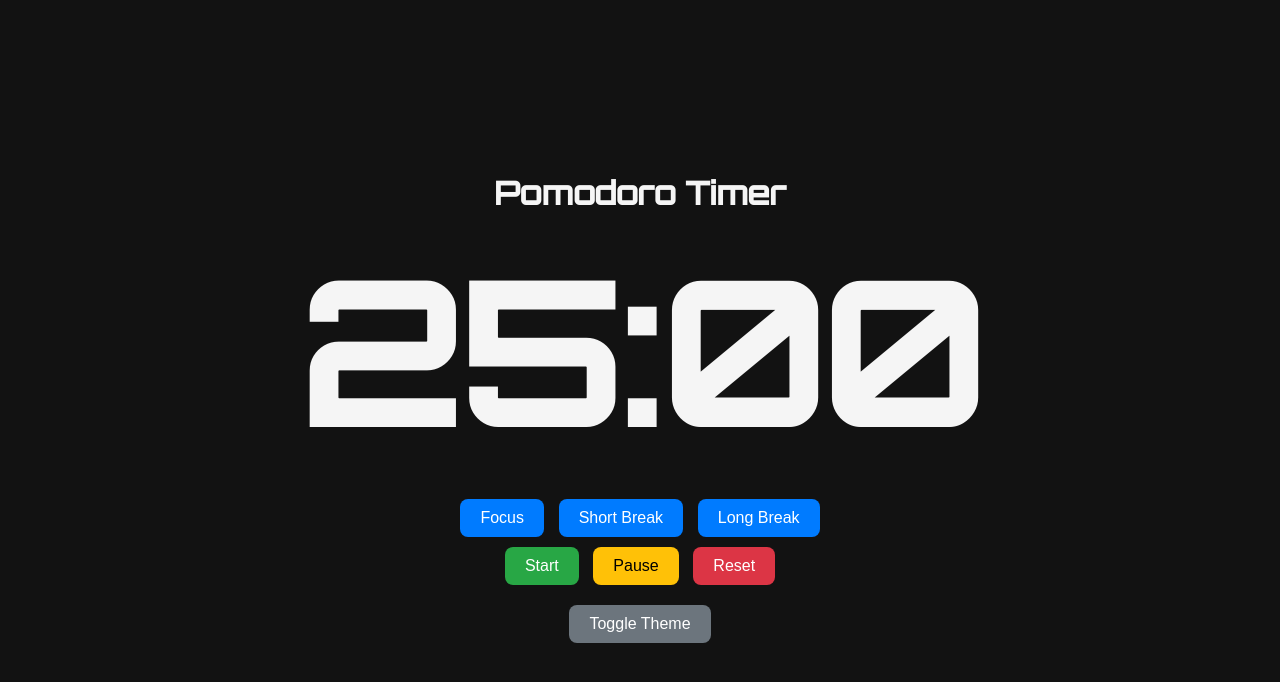
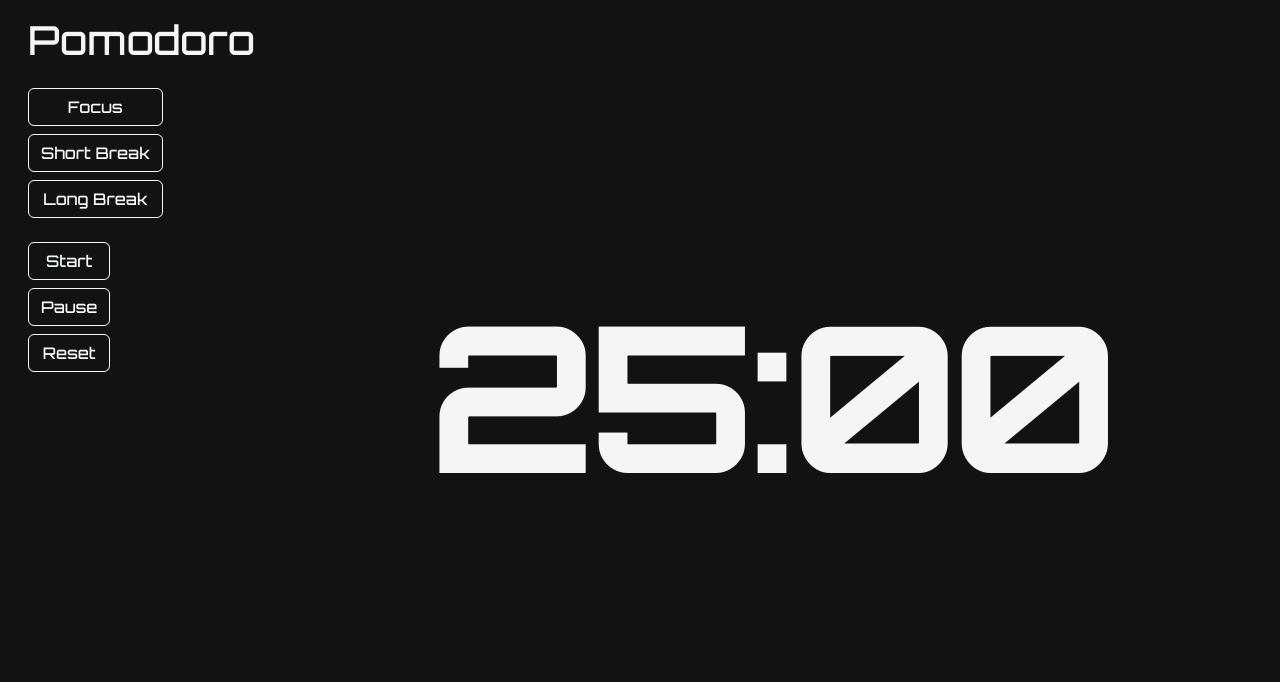
Before and after one commit to Zenn-source/Pomodoro-Timer, a plain HTML site: page index.html in a window 1280 px wide. Drawn offline with nearby package versions, Linux system fonts and the light colour scheme.

Commit message:
Working app

```diff
--- a/index.html
+++ b/index.html
@@ -6,32 +6,40 @@
   <title>Pomodoro Timer</title>
   <link rel="stylesheet" href="./styles/index.css" />
   <link href="https://fonts.googleapis.com/css2?family=Orbitron:wght@500&display=swap" rel="stylesheet">
+  <link href="https://cdn.jsdelivr.net/npm/bootstrap@5.3.3/dist/css/bootstrap.min.css" rel="stylesheet">
 </head>
-<body>
-  <div class="container">
-    <h1>Pomodoro Timer</h1>
+<body class="dark-mode">
+  <div class="container-fluid vh-100 d-flex">
 
-    <div class="timer" id="timer">25:00</div>
+    <div class="d-flex flex-column align-items-start p-3">
+      <h1 class="mb-4">Pomodoro</h1>
 
-    <div class="mode-buttons">
-      <button onclick="setMode('focus')">Focus</button>
-      <button onclick="setMode('short')">Short Break</button>
-      <button onclick="setMode('long')">Long Break</button>
+      <div class="mb-3 d-flex flex-column">
+        <button id="focusBtn" class="btn btn-outline-light mb-2">Focus</button>
+        <button id="shortBtn" class="btn btn-outline-light mb-2">Short Break</button>
+        <button id="longBtn" class="btn btn-outline-light mb-2">Long Break</button>
+      </div>
+
+      <div class="mb-3 d-flex flex-column">
+        <button id="startBtn" class="btn btn-outline-light mb-2">Start</button>
+        <button id="pauseBtn" class="btn btn-outline-light mb-2">Pause</button>
+        <button id="resetBtn" class="btn btn-outline-light mb-2">Reset</button>
+      </div>
+
+      <!-- <div class="mb-3">
+        <button id="themeBtn" class="btn btn-outline-light">Toggle Theme</button>
+      </div> -->
     </div>
 
-    <div class="control-buttons">
-      <button onclick="startTimer()">Start</button>
-      <button onclick="pauseTimer()">Pause</button>
-      <button onclick="resetTimer()">Reset</button>
+    <div class="flex-grow-1 d-flex justify-content-center align-items-center">
+      <div class="timer" id="timer">25:00</div>
     </div>
 
-    <div class="theme-toggle">
-      <button onclick="toggleTheme()">Toggle Theme</button>
-    </div>
-
-    <audio id="alarm-sound" src=""></audio>
+    <audio id="alarm-sound" src="sounds/alarm.mp3"></audio>
+    <audio id="bg-music" src="sounds/focus.mp3" loop></audio>
   </div>
 
   <script src="./scripts/index.js"></script>
+  <script src="https://cdn.jsdelivr.net/npm/bootstrap@5.3.3/dist/js/bootstrap.bundle.min.js"></script>
 </body>
 </html>
--- a/scripts/index.js
+++ b/scripts/index.js
@@ -5,15 +5,19 @@ let timerInterval = null;
 const timerDisplay = document.getElementById("timer");
 const alarmSound = document.getElementById("alarm-sound");
 
+const focusBtn = document.getElementById("focusBtn");
+const shortBtn = document.getElementById("shortBtn");
+const longBtn = document.getElementById("longBtn");
+const startBtn = document.getElementById("startBtn");
+const pauseBtn = document.getElementById("pauseBtn");
+const resetBtn = document.getElementById("resetBtn");
+const themeBtn = document.getElementById("themeBtn");
+
 function setMode(mode) {
   pauseTimer();
-  if (mode === "focus") {
-    timerDuration = 25 * 60;
-  } else if (mode === "short") {
-    timerDuration = 5 * 60;
-  } else if (mode === "long") {
-    timerDuration = 15 * 60;
-  }
+  if (mode === "focus") timerDuration = 25 * 60;
+  if (mode === "short") timerDuration = 1 * 5;
+  if (mode === "long") timerDuration = 15 * 60;
   timeRemaining = timerDuration;
   updateDisplay();
 }
@@ -52,7 +56,17 @@ function updateDisplay() {
 }
 
 function toggleTheme() {
+  document.body.classList.toggle("dark-mode");
   document.body.classList.toggle("light-mode");
 }
 
+focusBtn.addEventListener("click", () => setMode("focus"));
+shortBtn.addEventListener("click", () => setMode("short"));
+longBtn.addEventListener("click", () => setMode("long"));
+startBtn.addEventListener("click", startTimer);
+pauseBtn.addEventListener("click", pauseTimer);
+resetBtn.addEventListener("click", resetTimer);
+themeBtn.addEventListener("click", toggleTheme);
+
+// Initialize display
 updateDisplay();
--- a/styles/index.css
+++ b/styles/index.css
@@ -1,67 +1,23 @@
-body {
-  margin: 0;
-  font-family: 'Orbitron', sans-serif;
+body, h1, .timer, button {
+  font-family: 'Orbitron', sans-serif !important;
+}
+
+body.dark-mode {
   background-color: #121212;
   color: #f5f5f5;
-  display: flex;
-  justify-content: center;
-  align-items: center;
-  height: 100vh;
-  transition: background-color 0.3s, color 0.3s;
 }
 
-.container {
-  text-align: center;
+body.light-mode {
+  background-color: #f5f5f5;
+  color: #121212;
 }
 
 h1 {
-  font-size: 2rem;
-  margin-bottom: 20px;
+  font-size: 1.5rem;
 }
 
 .timer {
   font-size: 15vw;
   font-weight: bold;
-  margin: 20px 0;
+  text-align: center;
 }
-
-button {
-  font-size: 1rem;
-  padding: 10px 20px;
-  margin: 5px;
-  border: none;
-  border-radius: 8px;
-  cursor: pointer;
-  transition: background 0.2s;
-}
-
-.mode-buttons button {
-  background: #007bff;
-  color: white;
-}
-
-.control-buttons button {
-  background: #28a745;
-  color: white;
-}
-
-.control-buttons button:nth-child(2) {
-  background: #ffc107;
-  color: black;
-}
-
-.control-buttons button:nth-child(3) {
-  background: #dc3545;
-  color: white;
-}
-
-.theme-toggle button {
-  background: #6c757d;
-  color: white;
-  margin-top: 15px;
-}
-
-.light-mode {
-  background-color: #f5f5f5;
-  color: #121212;
-}
```
Also changed, not shown: 2 other files.
